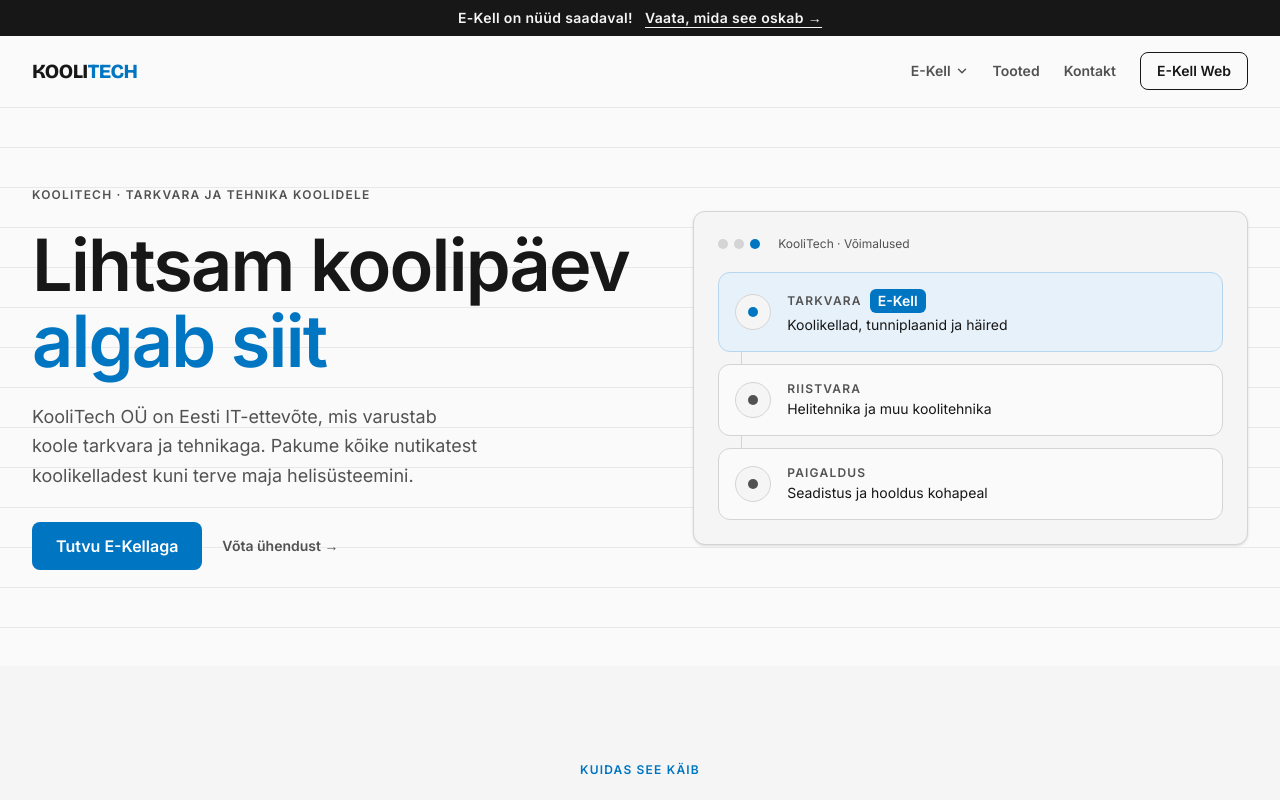
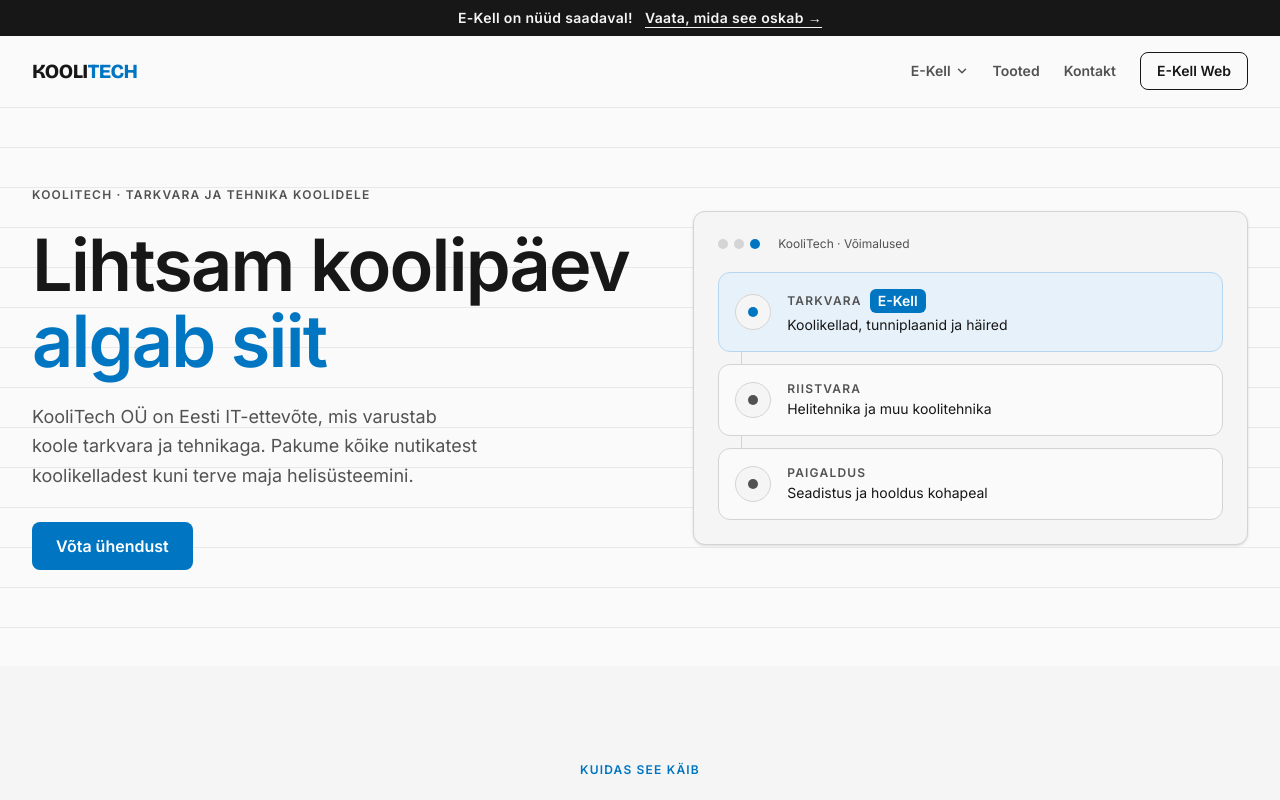
Before and after one commit to eduardteller/koolitech-landing-next15, a Next.js app: page / in a window 1280 px wide. Shown: the top 800 px of the page. Built offline with nearby package versions, Linux system fonts and the light colour scheme.

Commit message:
Refactor Company component's contact link for improved styling and clarity

```diff
--- a/components/Company.tsx
+++ b/components/Company.tsx
@@ -54,19 +54,13 @@
                     tarkvara ja tehnikaga. Pakume kõike nutikatest
                     koolikelladest kuni terve maja helisüsteemini.
                   </p>
-                  <div className="mt-8 flex flex-wrap items-center gap-5">
+                  <div className="mt-8">
                     <Link
-                      href="/ekell"
-                      className="bg-primary text-on-primary hover:bg-primary-hover active:bg-primary-active rounded-lg px-6 py-3 font-semibold transition duration-150"
+                      href="/contact"
+                      className="bg-primary text-on-primary hover:bg-primary-hover active:bg-primary-active inline-block rounded-lg px-6 py-3 font-semibold transition duration-150"
                     >
-                      Tutvu E-Kellaga
+                      Võta ühendust
                     </Link>
-                    <a
-                      href="/contact"
-                      className="text-muted hover:text-ink text-sm font-semibold underline-offset-4 hover:underline"
-                    >
-                      Võta ühendust →
-                    </a>
                   </div>
                 </div>
 
```
